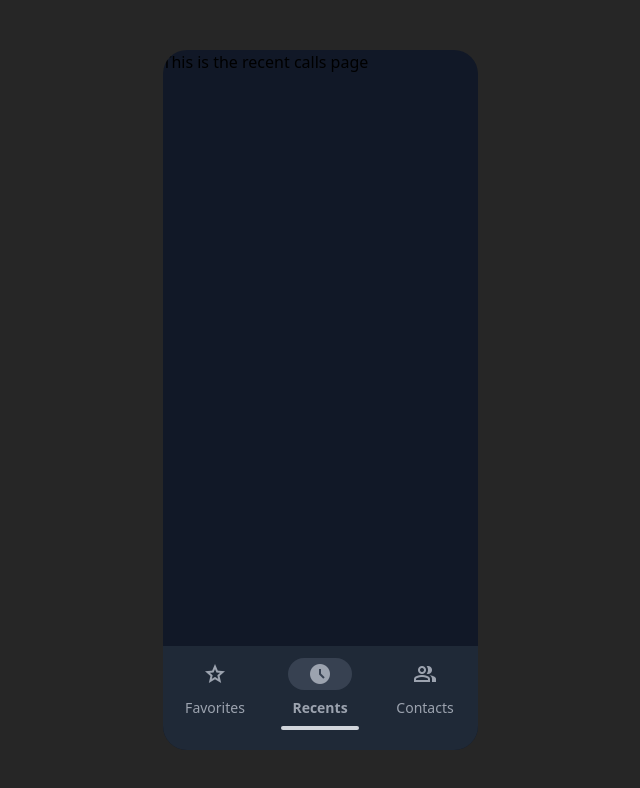
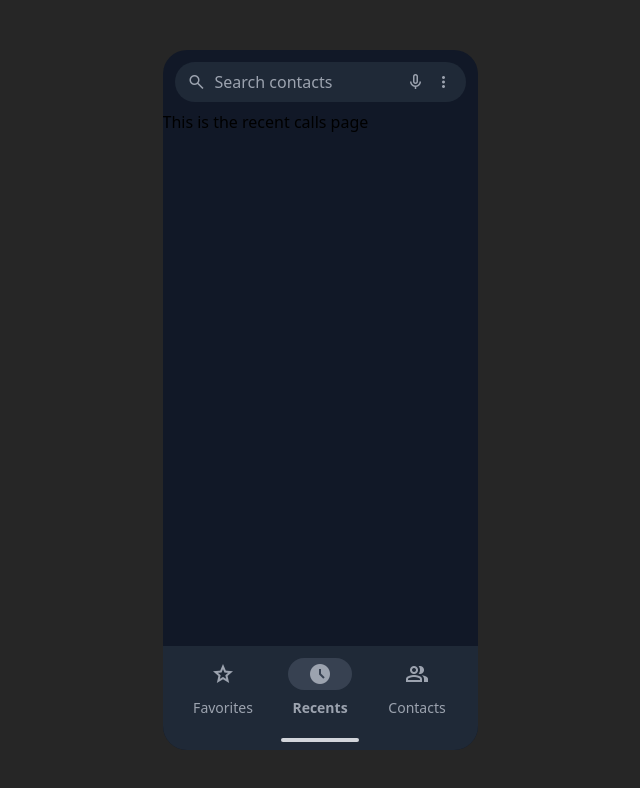
Before and after one commit to loucabaigneres/google-phone-app, a Vue app: page / in a window 1280 px wide. Shown: the top 788 px of the page, without its empty margins (320-960 px from the left). Built offline with nearby package versions, Linux system fonts and the light colour scheme.

Commit message:
💄 Add SearchBar UI

```diff
--- a/src/App.vue
+++ b/src/App.vue
@@ -1,12 +1,14 @@
 <script setup>
+import SearchBar from "@/components/SearchBar.vue"
 import Nav from "@/components/Nav.vue"
 import { RouterView } from "vue-router"
 </script>
 
 <template>
   <main
-    class="relative flex aspect-[9/20] w-[315px] overflow-hidden rounded-3xl bg-gray-900"
+    class="relative flex aspect-[9/20] w-[315px] flex-col overflow-hidden rounded-3xl bg-gray-900"
   >
+    <SearchBar />
     <RouterView />
     <Nav />
   </main>
--- a/src/components/Nav.vue
+++ b/src/components/Nav.vue
@@ -3,31 +3,25 @@ import { RouterLink } from "vue-router"
 </script>
 
 <template>
-  <nav class="absolute bottom-0 w-full bg-gray-800 py-3 text-center">
-    <div class="grid grid-cols-3">
+  <nav class="absolute bottom-0 w-full bg-gray-800 text-center">
+    <div class="grid grid-cols-3 p-3 text-gray-400">
       <RouterLink to="/favorites" class="flex flex-col items-center gap-2">
-        <span
-          class="material-symbols-outlined rounded-3xl px-5 py-1 text-gray-400"
-        >
+        <span class="material-symbols-outlined rounded-3xl px-5 py-1">
           star
         </span>
-        <span class="text-sm text-gray-400"> Favorites </span>
+        <span class="text-sm"> Favorites </span>
       </RouterLink>
       <RouterLink to="/" class="flex flex-col items-center gap-2">
-        <span
-          class="material-symbols-outlined rounded-3xl px-5 py-1 text-gray-400"
-        >
+        <span class="material-symbols-outlined rounded-3xl px-5 py-1">
           schedule
         </span>
-        <span class="text-sm text-gray-400"> Recents </span>
+        <span class="text-sm"> Recents </span>
       </RouterLink>
       <RouterLink to="/contacts" class="flex flex-col items-center gap-2">
-        <span
-          class="material-symbols-outlined rounded-3xl px-5 py-1 text-gray-400"
-        >
+        <span class="material-symbols-outlined rounded-3xl px-5 py-1">
           group
         </span>
-        <span class="text-sm text-gray-400"> Contacts </span>
+        <span class="text-sm"> Contacts </span>
       </RouterLink>
     </div>
     <div class="flex w-full justify-center py-2">
--- /dev/null
+++ b/src/components/SearchBar.vue
@@ -0,0 +1,16 @@
+<template>
+  <section class="flex items-center justify-between p-3 pb-2">
+    <div
+      class="flex h-10 w-full items-center gap-2 rounded-full bg-gray-800 px-3 text-gray-400"
+    >
+      <span class="material-symbols-outlined text-xl"> search </span>
+      <input
+        type="text"
+        placeholder="Search contacts"
+        class="w-full text-ellipsis border-none bg-transparent placeholder:text-gray-400 focus:outline-none"
+      />
+      <span class="material-symbols-outlined text-xl"> mic </span>
+      <span class="material-symbols-outlined text-xl"> more_vert </span>
+    </div>
+  </section>
+</template>
```
